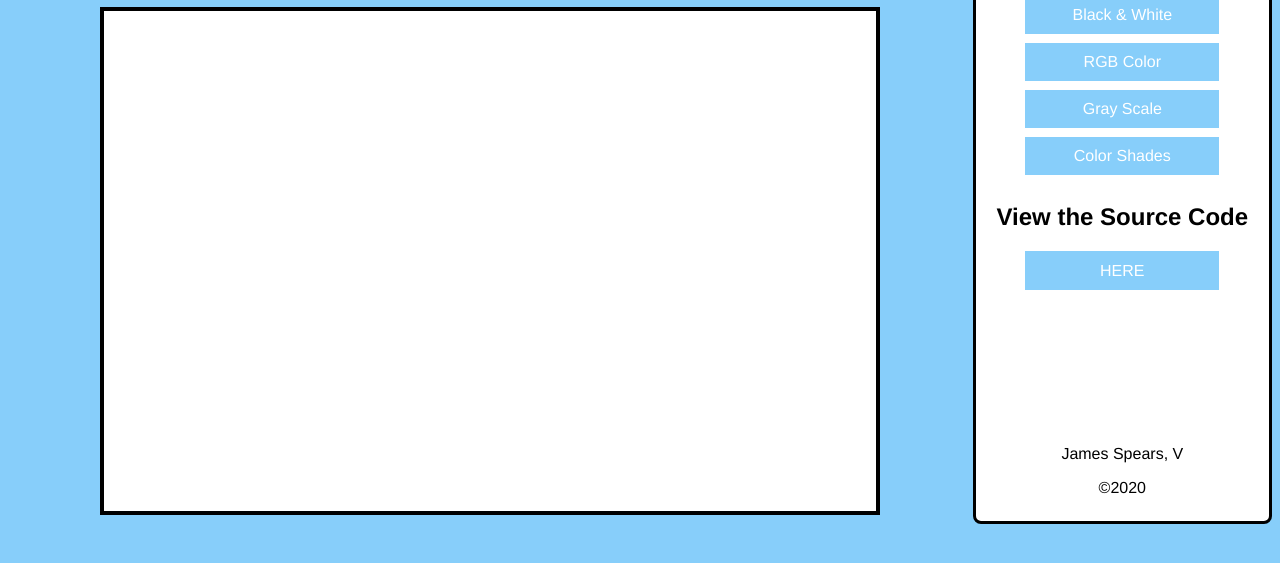
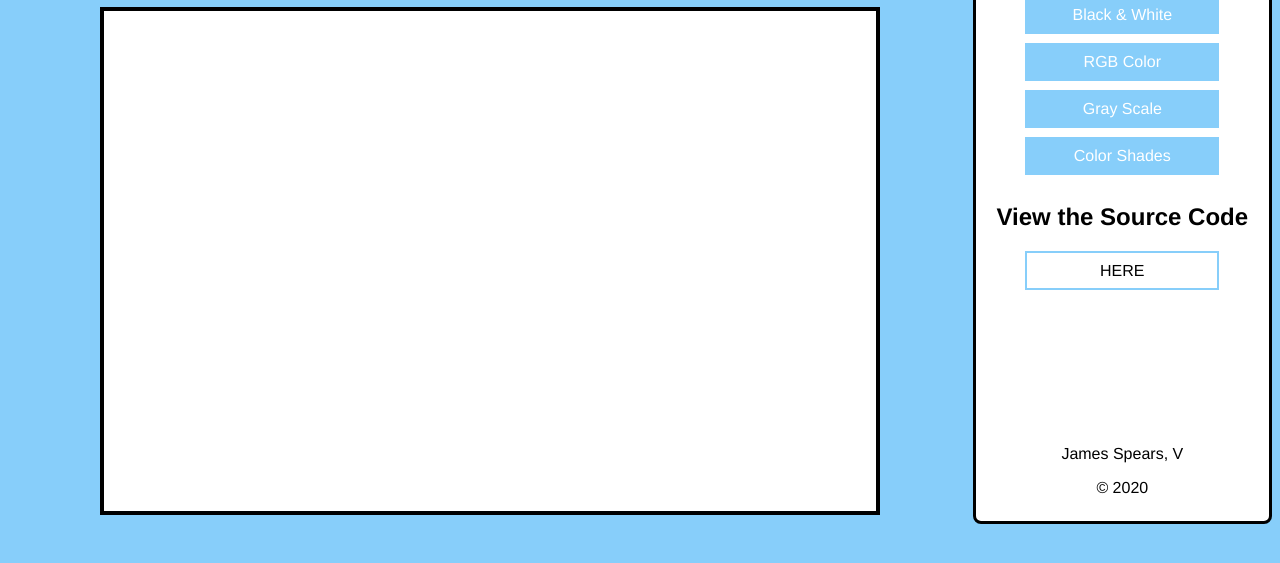
Before and after one commit to jamesspearsv/project_etch-a-sketch, a plain HTML site: page index.html in a window 1280 px wide. In both pictures the pointer is over the link "HERE". Shown: the part 91-654 px from the top of the page. Drawn offline with Linux system fonts and the light colour scheme.

Commit message:
Final commit before submiting to solutions

```diff
--- a/style.css
+++ b/style.css
@@ -96,3 +96,19 @@ body {
   padding: 3%;
   border: 2px solid rgb(135, 206, 250);
 }
+
+.sidebarRight__sourceCode a:hover {
+  display: block;
+  text-decoration: none;
+  width: auto;
+  margin-left: 15%;
+  margin-right: 15%;
+  background-color: rgb(255, 255, 255);
+  color: rgb(0, 0, 0);
+  font-family: Helvetica, sans-serif;
+  font-size: 1em;
+  padding: 3%;
+  border: 2px solid rgb(135, 206, 250);
+
+  transition: 0.5s;
+}
```
Also changed, not shown: index.html (+1 -1 lines).
